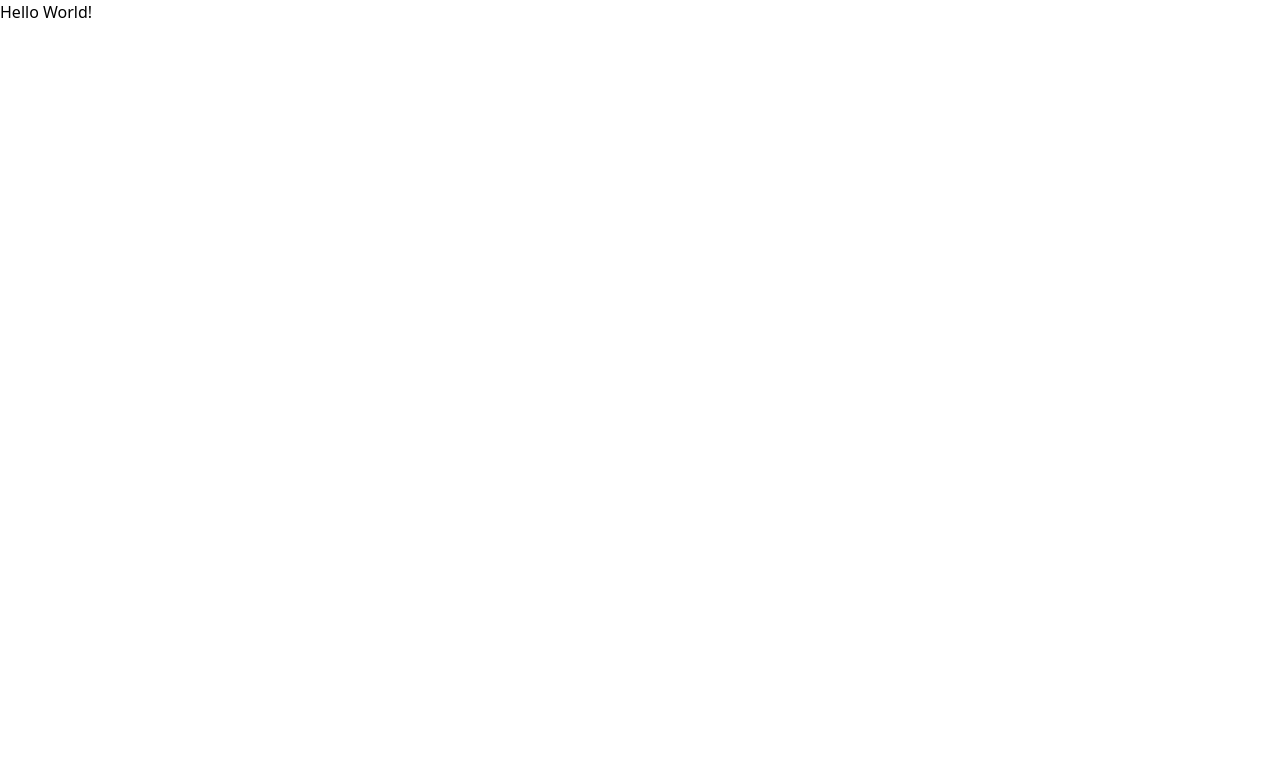
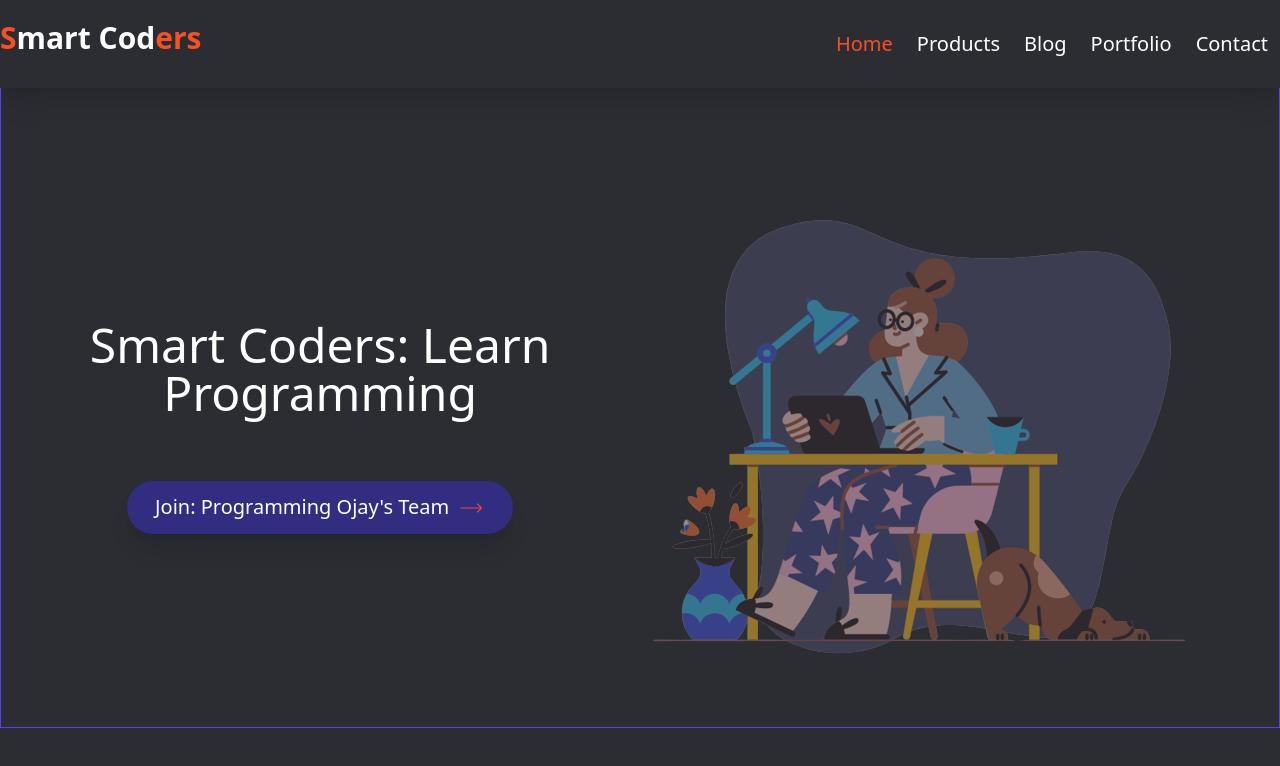
Before and after one commit to OLAMIDEOJ/First-Tailwind-Project, a website built with Vite: page index.html in a window 1280 px wide. Built offline with nearby package versions, Linux system fonts and the light colour scheme.

Commit message:
create navbar and her section

```diff
--- a/index.html
+++ b/index.html
@@ -1,15 +1,53 @@
 <!DOCTYPE html>
 <html lang="en">
+
 <head>
  <meta charset="UTF-8">
  <meta name="viewport" content="width=device-width, initial-scale=1.0">
  <title>First Tailwindcss Projects</title>
  <!-- CSS Link Here -->
-  <link rel="stylesheet" href="css/main.css">
+ <link rel="stylesheet" href="css/main.css">
 </head>
-<body>
 
- <h1>Hello World!</h1>
+<body class="bg-[#2B2D33]">
+
+ <nav class="bg-[#2B2D33] shadow-xl">
+  <div class="container mx-auto">
+   <div class="sm:flex justify-between items-center py-5">
+    <div class="text-center mb-3">
+     <a href="#" class="text-white text-xl sm:text-3xl font-bold"> <span class="text-[#F65023]">S</span>mart Cod<span
+       class="text-[#F65023]">ers</span></a>
+    </div>
+
+    <ul class="sm:flex text-xl text-white text-center border-t sm:border-none">
+     <li class="mt-4 sm:mt-0"><a href="#" class=" text-[#F65023] p-3">Home</a></li>
+     <li><a href="#" class="hover:text-[#F65023] p-3">Products</a></li>
+     <li><a href="#" class="hover:text-[#F65023] p-3">Blog</a></li>
+     <li><a href="#" class="hover:text-[#F65023] p-3">Portfolio</a></li>
+     <li><a href="#" class="hover:text-[#F65023] p-3">Contact</a></li>
+    </ul>
+
+   </div>
+  </div>
+ </nav>
+
+ <header>
+  <div
+   class="container mx-auto border border-indigo-600 border-t-0 sm:flex justify-around items-center text-center text-white h-[80vh] px-10 pt-10">
+   <div>
+    <h1 class="text-2xl sm:text-5xl mb-5 sm:mb-16">Smart Coders: Learn <br>Programming</h1>
+    <button class="bg-indigo-900 px-7 py-3 rounded-full text-xl shadow-xl hover:bg-indigo-950">Join: Programming Ojay's Team<svg class="w-7 inline-block text-red-500 ml-2 animate-ping" xmlns="http://www.w3.org/2000/svg" fill="none" viewBox="0 0 24 24" strokeWidth={1.5} stroke="currentColor"
+     className="size-6">
+     <path strokeLinecap="round" strokeLinejoin="round" d="M17.25 8.25 21 12m0 0-3.75 3.75M21 12H3" />
+    </svg>
+</button>
+   </div>
+   <div>
+    <img class="animate-pulse" src="./images/hero-img.png" alt="">
+   </div>
+  </div>
+ </header>
 
 </body>
+
 </html>
```
Also changed, not shown: images/backEnd.png (added), images/client-01.png (added), images/client-02.png (added), images/client-03.png (added), images/client-04.png (added), images/client-05.png (added), images/client-06.png (added), images/client-07.png (added), images/client-08.png (added), images/client-09.png (added), images/frontEnd.png (added), images/hero-img.png (added), images/javascript.png (added), images/subscribe-bg.png (added).
